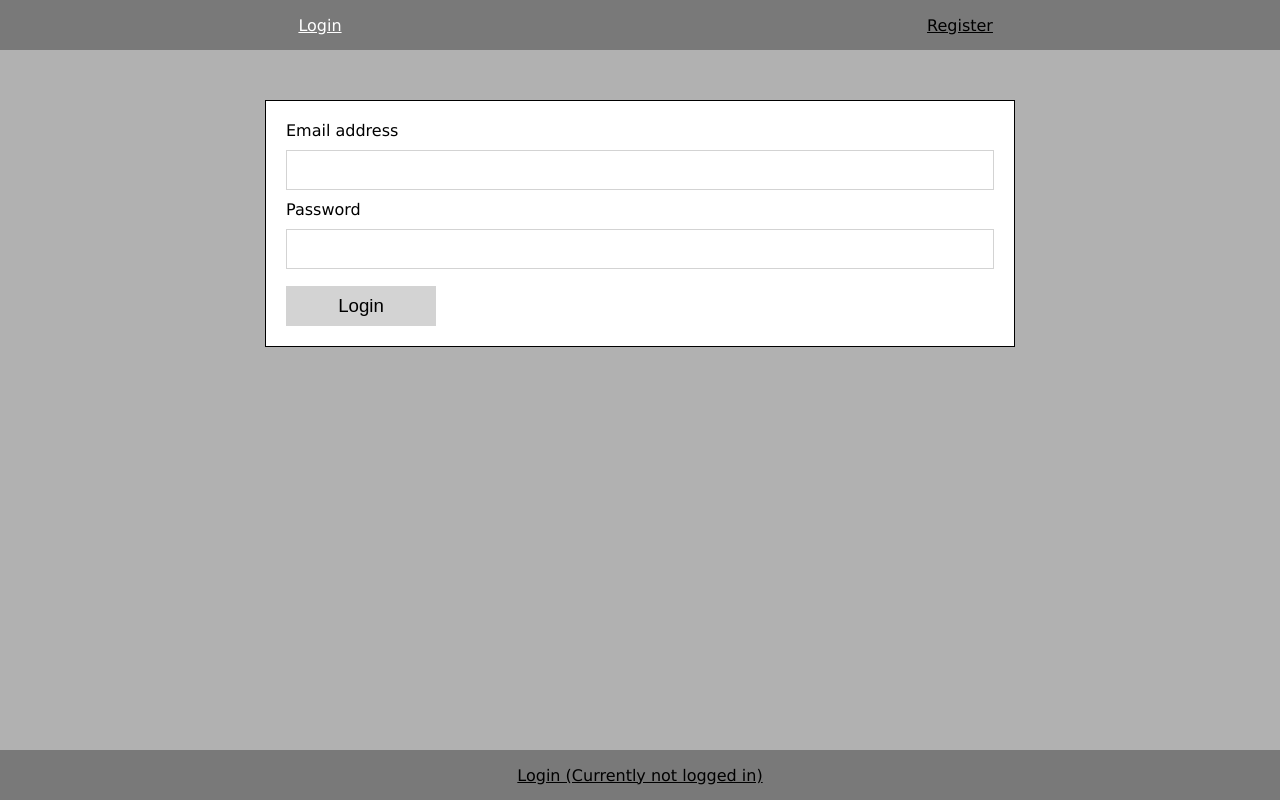
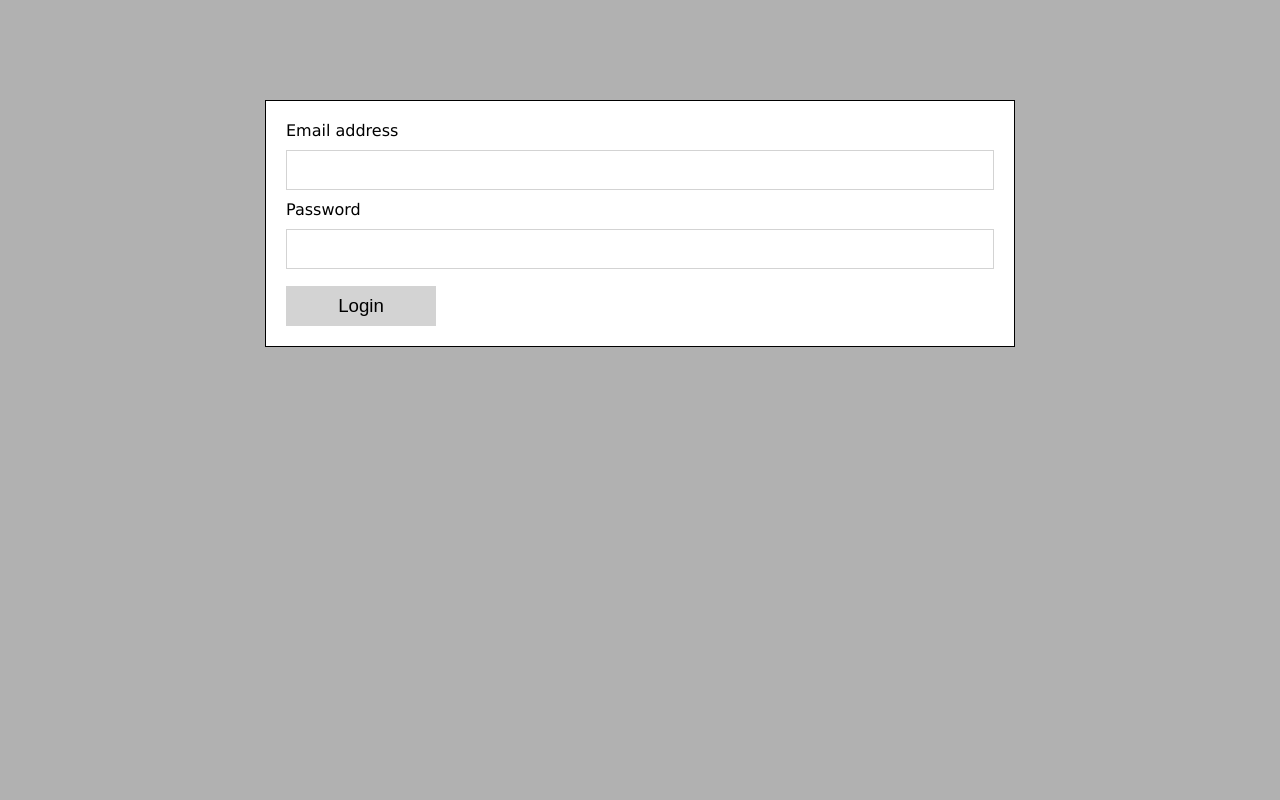
Before and after one commit to nils-braun/akk, a Flask app: page /users/login/ in a window 1280 px wide. Run offline with Flask 2, Linux system fonts and the light colour scheme; parts of the project's set-up code (start-up, migrations or seed data) failed here and were passed over; some libraries are stand-ins or nearby versions.

Commit message:
Prepare the menu for more items

```diff
--- a/app/templates/base.html
+++ b/app/templates/base.html
@@ -19,12 +19,8 @@
         <div id="header">
             {% block header %}
                 {% if user is defined %}
-                    <a href="{{ url_for("songs.home") }}">Home</a>
-                    <a href="{{ url_for("users.logout") }}">Logout</a>
-                {% else %}
-                    <a href="{{ url_for("users.login") }}">Login</a>
+                    <a href="{{ url_for("songs.home") }}">Songs</a>
                 {% endif %}
-                <a href="{{ url_for("users.register") }}">Register</a>
             {% endblock %}
         </div>
         <div id="content-wrapper">
@@ -36,9 +32,8 @@
         <div id="footer">
             {% block footer %}
                 {% if user is defined %}
+                    <a href="{{ url_for("users.register") }}">Register other users</a>
                     <a href="{{ url_for("users.logout") }}">Logout (Currently logged in as {{ user.name }})</a>
-                {% else %}
-                    <a href="{{ url_for("users.login") }}">Login (Currently not logged in)</a>
                 {% endif %}
             {% endblock %}
         </div>
```
